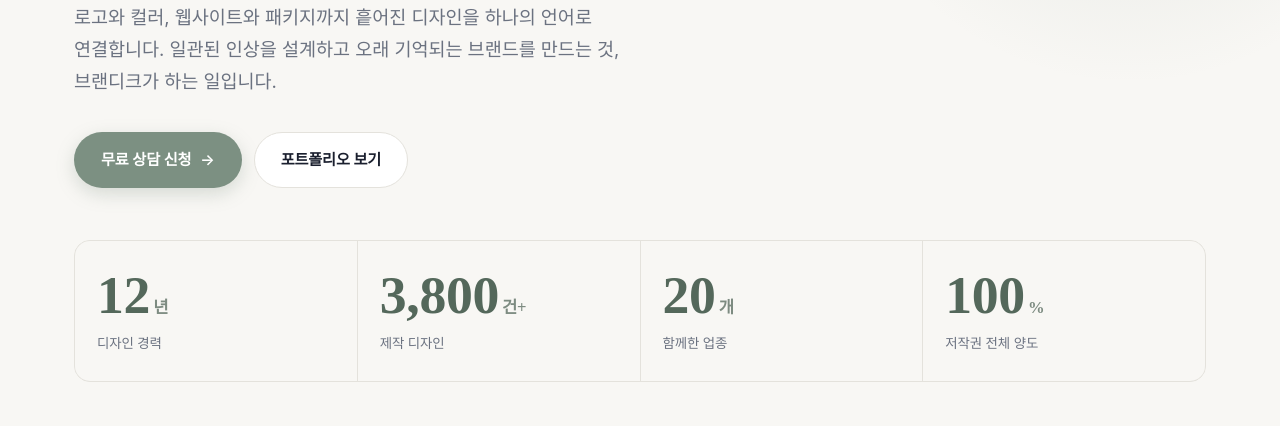
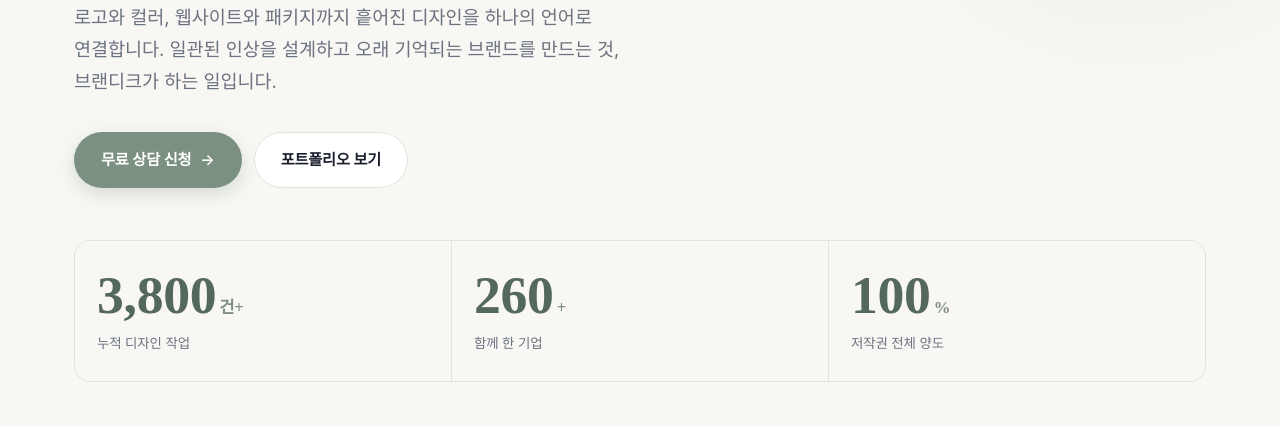
Before and after one commit to haydenlee551/brandique-site, a plain HTML site: page index.html in a window 1280 px wide. Shown: the part 374-800 px from the top of the page. Drawn offline with Linux system fonts and the light colour scheme.

Commit message:
히어로 지표 3항목으로 정리 (3,800건+ · 260+ · 100%)

```diff
--- a/index.html
+++ b/index.html
@@ -213,7 +213,7 @@ h3{font-size:1.18rem}
 .hero h1 em{font-style:normal;color:var(--brand-deep)}
 .hero .lede{font-size:clamp(1.02rem,1.5vw,1.16rem);color:var(--sub);max-width:50ch;margin-bottom:34px}
 .hero .cta{display:flex;gap:12px;flex-wrap:wrap;margin-bottom:52px}
-.hero-facts{display:grid;grid-template-columns:repeat(4,1fr);gap:1px;background:var(--line);
+.hero-facts{display:grid;grid-template-columns:repeat(3,1fr);gap:1px;background:var(--line);
   border:1px solid var(--line);border-radius:var(--r);overflow:hidden;position:relative;z-index:1}
 .hero-facts div{background:var(--paper);padding:26px 22px}
 .hero-facts b{display:flex;align-items:baseline;gap:3px;font-family:var(--serif);font-weight:700;
@@ -221,7 +221,7 @@ h3{font-size:1.18rem}
 .hero-facts i{font-style:normal;font-size:clamp(2.4rem,4.2vw,3.5rem);font-variant-numeric:tabular-nums}
 .hero-facts em{font-style:normal;font-size:clamp(.95rem,1.3vw,1.15rem);font-weight:700;opacity:.75}
 .hero-facts span{display:block;margin-top:8px;font-size:.84rem;color:var(--sub);letter-spacing:-.01em}
-@media(max-width:760px){.hero-facts{grid-template-columns:repeat(2,1fr)}}
+@media(max-width:700px){.hero-facts{grid-template-columns:1fr}}
 
 /* ══ 포트폴리오 ══ */
 .work-head{display:flex;align-items:flex-end;justify-content:space-between;gap:24px;flex-wrap:wrap}
@@ -582,9 +582,8 @@ footer{background:var(--paper);border-top:1px solid var(--line);padding:60px 0 4
       </div>
     </div>
     <div class="hero-facts reveal">
-      <div><b><i data-to="12">0</i><em>년</em></b><span>디자인 경력</span></div>
-      <div><b><i data-to="3800">0</i><em>건+</em></b><span>제작 디자인</span></div>
-      <div><b><i data-to="0" id="factCats">0</i><em>개</em></b><span>함께한 업종</span></div>
+      <div><b><i data-to="3800">0</i><em>건+</em></b><span>누적 디자인 작업</span></div>
+      <div><b><i data-to="260">0</i><em>+</em></b><span>함께 한 기업</span></div>
       <div><b><i data-to="100">0</i><em>%</em></b><span>저작권 전체 양도</span></div>
     </div>
   </div>
@@ -1018,10 +1017,6 @@ const esc = s => String(s).replace(/[&<>"]/g,c=>({'&':'&amp;','<':'&lt;','>':'&g
 /* ── 히어로 지표 — 포트폴리오 데이터에서 실제 숫자를 뽑아 세어 올린다 ── */
 (function heroFacts(){
   const box = $('.hero-facts'); if(!box) return;
-  const works = (window.BQ && BQ.WORKS) || [];
-  const cEl = $('#factCats');
-  if(cEl) cEl.dataset.to = new Set(works.map(w => (w.cat||'').trim()).filter(Boolean)).size;
-
   const nums = [...box.querySelectorAll('i[data-to]')];
   const still = !matchMedia('(prefers-reduced-motion: no-preference)').matches;
   const paint = el => el.textContent = (+el.dataset.to).toLocaleString('ko-KR');
```
